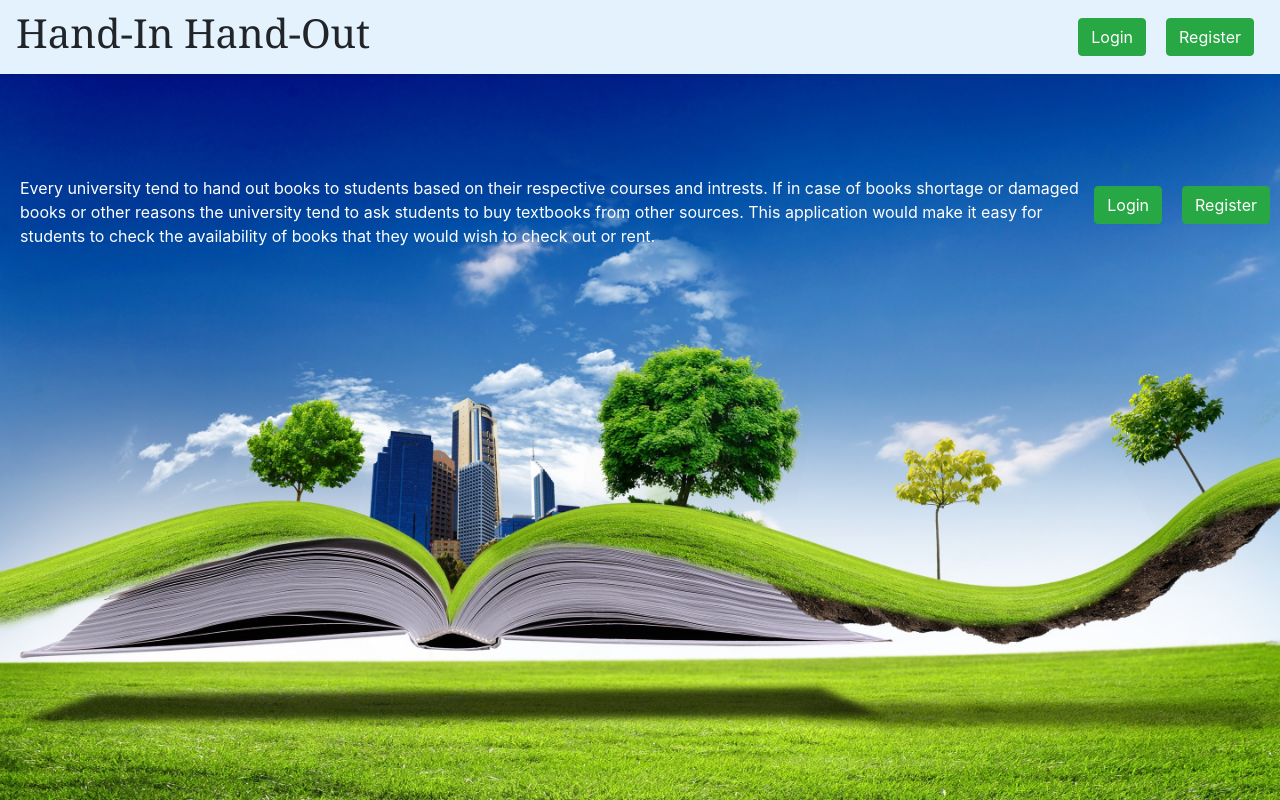
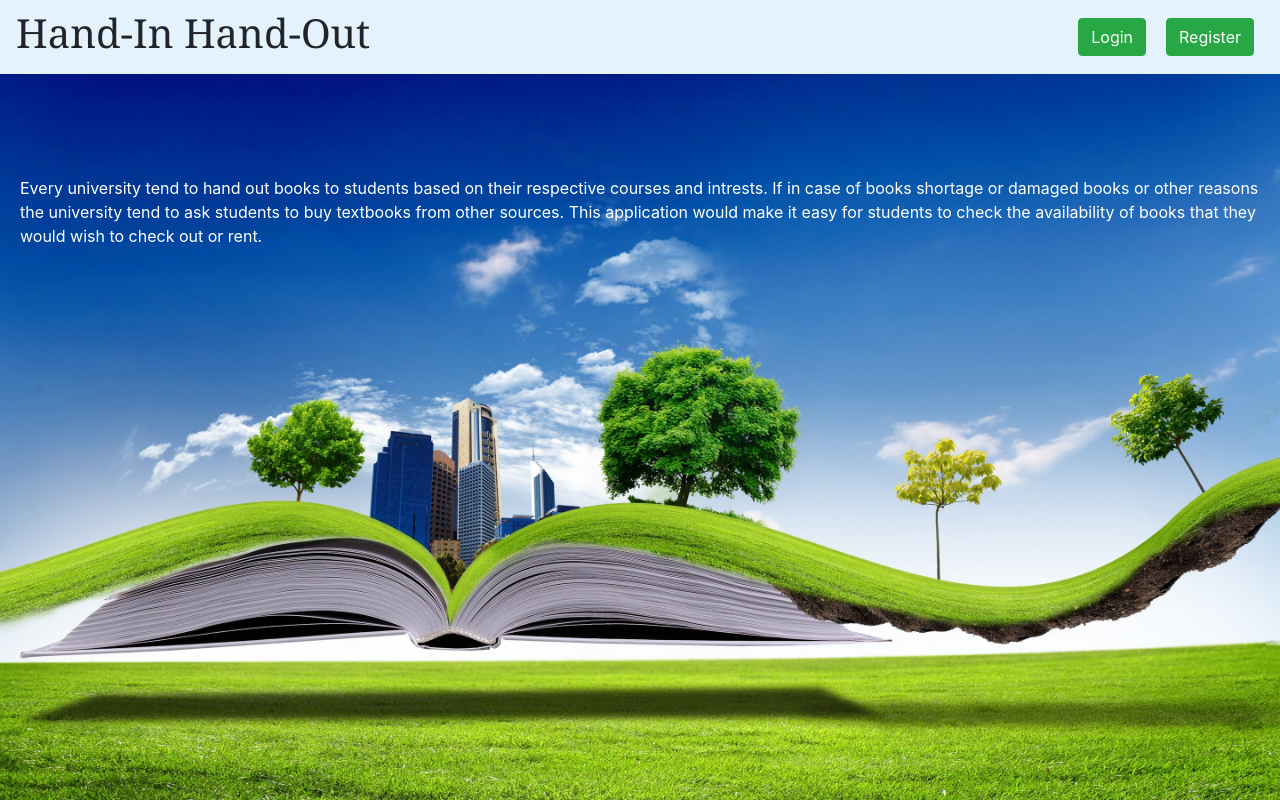
Before and after one commit to sowmya-yalamarthi/handinhandout-ui, an Angular app: page / in a window 1280 px wide. Built offline with nearby package versions, Linux system fonts and the light colour scheme.

Commit message:
Styling corrections for login button

```diff
--- a/src/app/app.component.html
+++ b/src/app/app.component.html
@@ -10,16 +10,5 @@
       </button>
     </div>
   </nav>
-
-  <div class="button-container">
-    <button class="btn btn-success margin-right" (click)="navigateToLogin()">
-      Login
-    </button>
-    <button class="btn btn-success" (click)="navigateToRegister()">
-      Register
-    </button>
-  </div>
-
-
   <router-outlet></router-outlet>
 </div>
```
